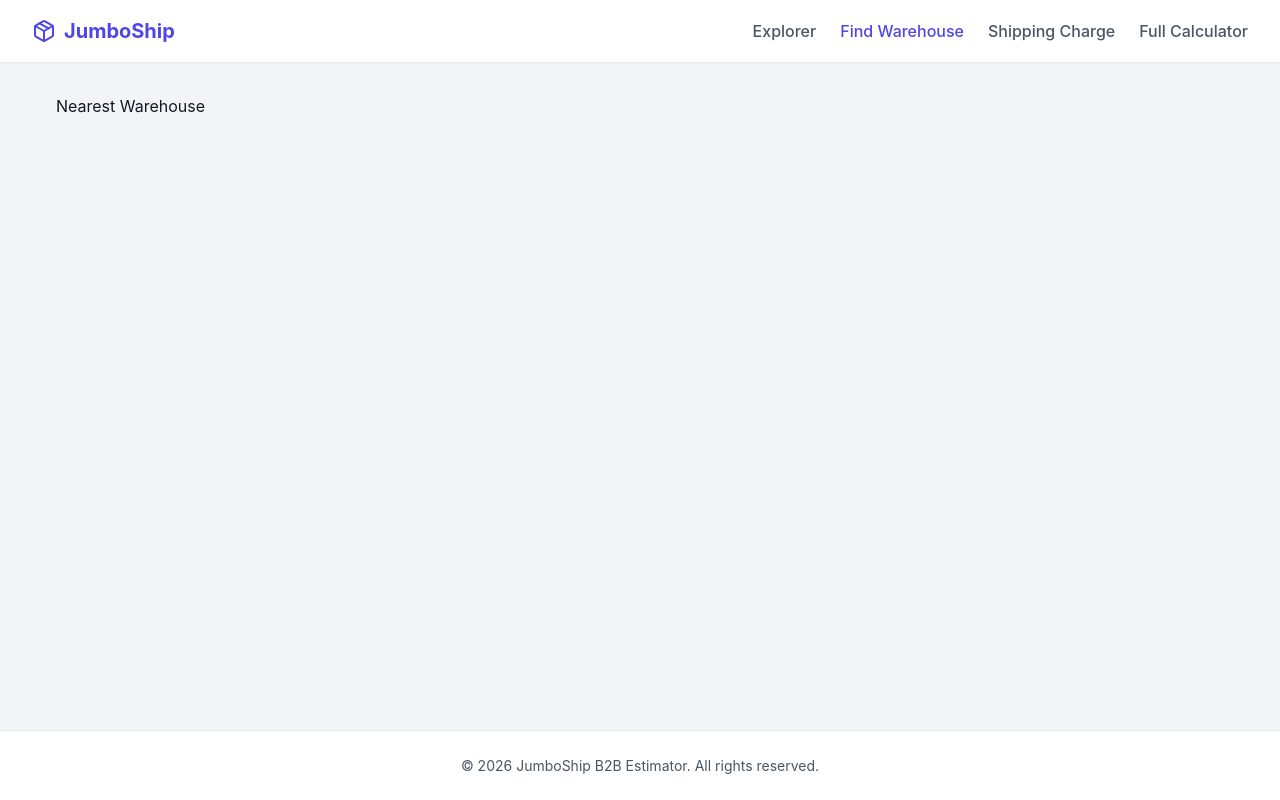
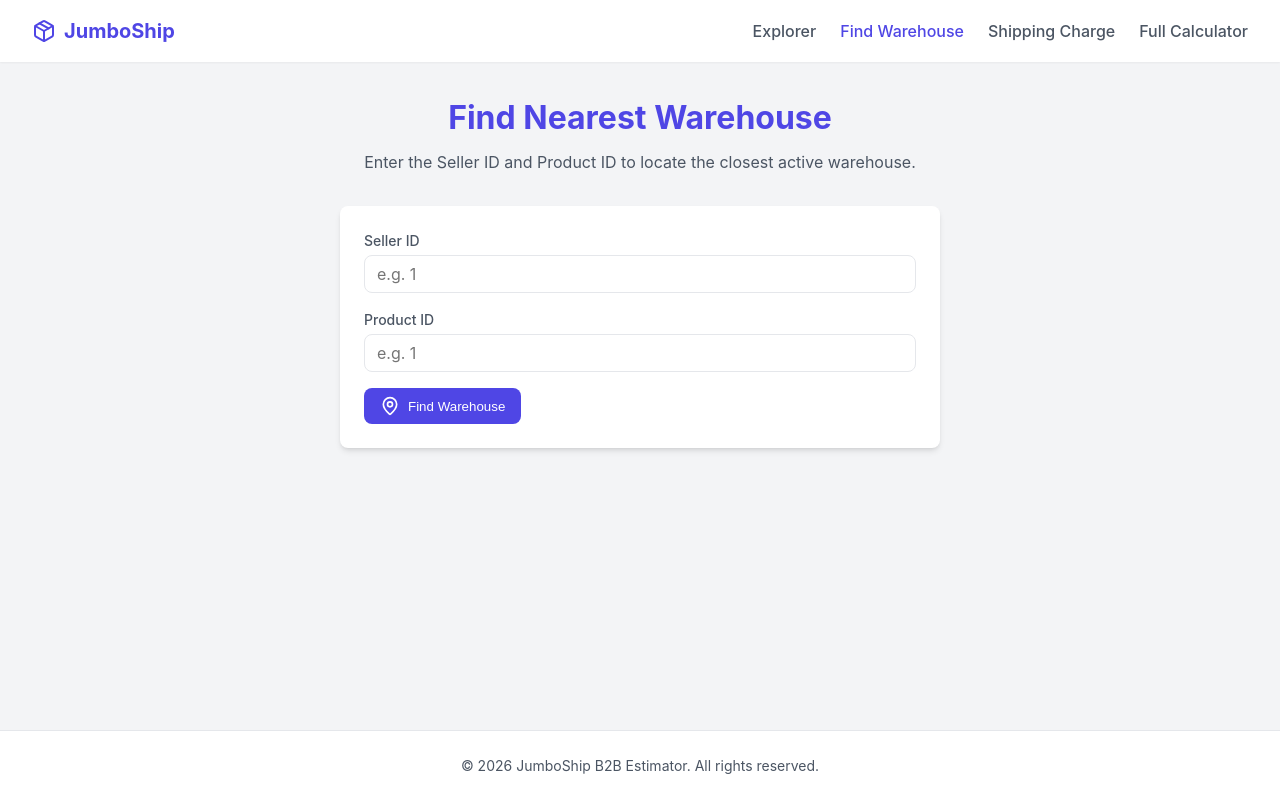
Before and after one commit to Siddharth-Nama/jumbotail_assessment, a React app in the folder frontend/: page /nearest-warehouse in a window 1280 px wide. Built offline with nearby package versions, Linux system fonts and the light colour scheme; the HTML template or start-up script is replaced by a standard one.

Commit message:
T29: Create Find Nearest Warehouse page and wire to router

```diff
--- a/frontend/src/App.jsx
+++ b/frontend/src/App.jsx
@@ -1,13 +1,14 @@
 import { Routes, Route } from 'react-router-dom';
 import Layout from './components/Layout';
 import Home from './pages/Home';
+import FindWarehouse from './pages/FindWarehouse';
 
 function App() {
   return (
     <Routes>
       <Route path="/" element={<Layout />}>
         <Route index element={<Home />} />
-        <Route path="nearest-warehouse" element={<div>Nearest Warehouse</div>} />
+        <Route path="nearest-warehouse" element={<FindWarehouse />} />
         <Route path="shipping-charge" element={<div>Shipping Charge</div>} />
         <Route path="calculator" element={<div>Estimator Calculator</div>} />
         <Route path="explorer" element={<div>Entities Explorer</div>} />
--- /dev/null
+++ b/frontend/src/forms.css
@@ -0,0 +1,62 @@
+/* Append to global CSS */
+.page-container {
+  max-width: 600px;
+  margin: 0 auto;
+}
+
+.page-header {
+  text-align: center;
+  margin-bottom: 2rem;
+}
+
+.page-header h2 {
+  font-size: 2rem;
+  color: var(--primary);
+  margin-bottom: 0.5rem;
+}
+
+.page-header p {
+  color: var(--text-secondary);
+}
+
+.form-card {
+  margin-bottom: 2rem;
+}
+
+.animate-spin {
+  animation: spin 1s linear infinite;
+}
+
+@keyframes spin {
+  from { transform: rotate(0deg); }
+  to { transform: rotate(360deg); }
+}
+
+.error-message {
+  border-left: 4px solid #ef4444;
+  color: #b91c1c;
+  background-color: #fef2f2;
+}
+
+.result-card h3 {
+  color: var(--primary);
+  margin-bottom: 1rem;
+  border-bottom: 1px solid var(--border);
+  padding-bottom: 0.5rem;
+}
+
+.result-details {
+  display: grid;
+  gap: 0.5rem;
+}
+
+.result-details p {
+  display: flex;
+  justify-content: space-between;
+  border-bottom: 1px dashed var(--border);
+  padding-bottom: 0.25rem;
+}
+
+.result-details p:last-child {
+  border-bottom: none;
+}
--- /dev/null
+++ b/frontend/src/pages/FindWarehouse.jsx
@@ -0,0 +1,90 @@
+import { useState } from 'react';
+import { getNearestWarehouse } from '../services/api';
+import { MapPin, Box, Loader2 } from 'lucide-react';
+import '../forms.css';
+
+const FindWarehouse = () => {
+  const [sellerId, setSellerId] = useState('');
+  const [productId, setProductId] = useState('');
+  const [result, setResult] = useState(null);
+  const [loading, setLoading] = useState(false);
+  const [error, setError] = useState('');
+
+  const handleSearch = async (e) => {
+    e.preventDefault();
+    if (!sellerId || !productId) return;
+
+    setLoading(true);
+    setError('');
+    setResult(null);
+
+    try {
+      const data = await getNearestWarehouse(sellerId, productId);
+      setResult(data);
+    } catch (err) {
+      setError(err.response?.data?.error || 'Failed to find nearest warehouse');
+    } finally {
+      setLoading(false);
+    }
+  };
+
+  return (
+    <div className="page-container">
+      <header className="page-header">
+        <h2>Find Nearest Warehouse</h2>
+        <p>Enter the Seller ID and Product ID to locate the closest active warehouse.</p>
+      </header>
+
+      <div className="form-card card">
+        <form onSubmit={handleSearch}>
+          <div className="input-group">
+            <label className="input-label">Seller ID</label>
+            <input
+              type="number"
+              className="input-field"
+              value={sellerId}
+              onChange={(e) => setSellerId(e.target.value)}
+              placeholder="e.g. 1"
+              required
+            />
+          </div>
+          <div className="input-group">
+            <label className="input-label">Product ID</label>
+            <input
+              type="number"
+              className="input-field"
+              value={productId}
+              onChange={(e) => setProductId(e.target.value)}
+              placeholder="e.g. 1"
+              required
+            />
+          </div>
+          <button type="submit" className="btn btn-primary" disabled={loading}>
+            {loading ? <Loader2 className="animate-spin" size={20} /> : <MapPin size={20} />}
+            Find Warehouse
+          </button>
+        </form>
+      </div>
+
+      {error && (
+        <div className="error-message card">
+          <p>{error}</p>
+        </div>
+      )}
+
+      {result && (
+        <div className="result-card card">
+          <h3>Warehouse Found: {result.warehouseName}</h3>
+          <div className="result-details">
+            <p><strong>Code:</strong> {result.warehouseCode}</p>
+            <p><strong>Distance:</strong> {result.distanceKm} km</p>
+            <p><strong>Seller Name:</strong> {result.sellerName}</p>
+            <p><strong>Product:</strong> {result.productName}</p>
+          </div>
+        </div>
+      )}
+    </div>
+  );
+};
+
+export default FindWarehouse;
```
